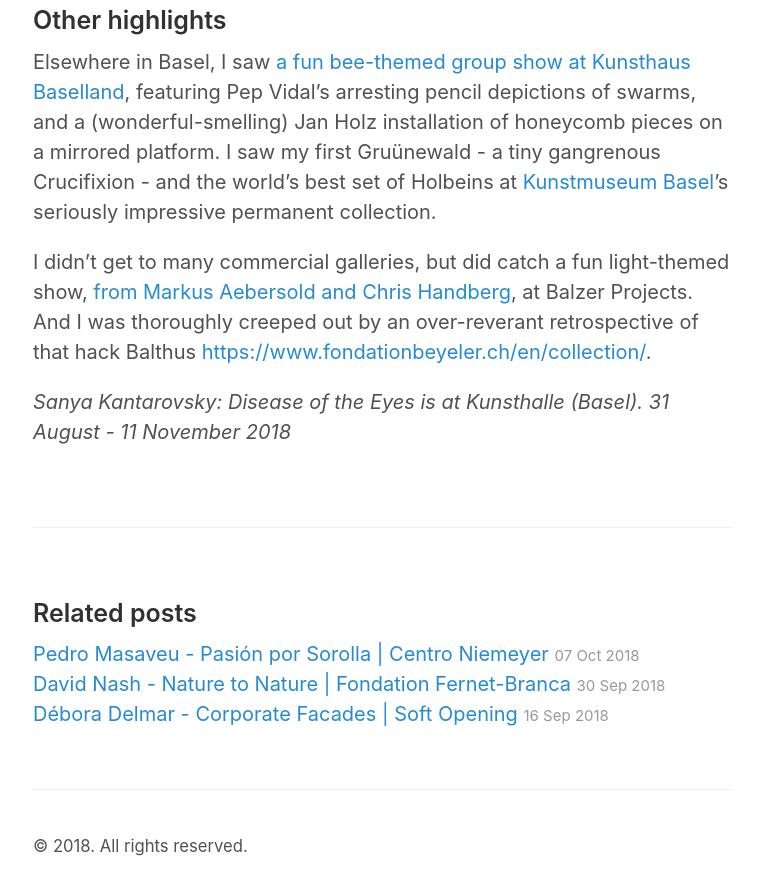
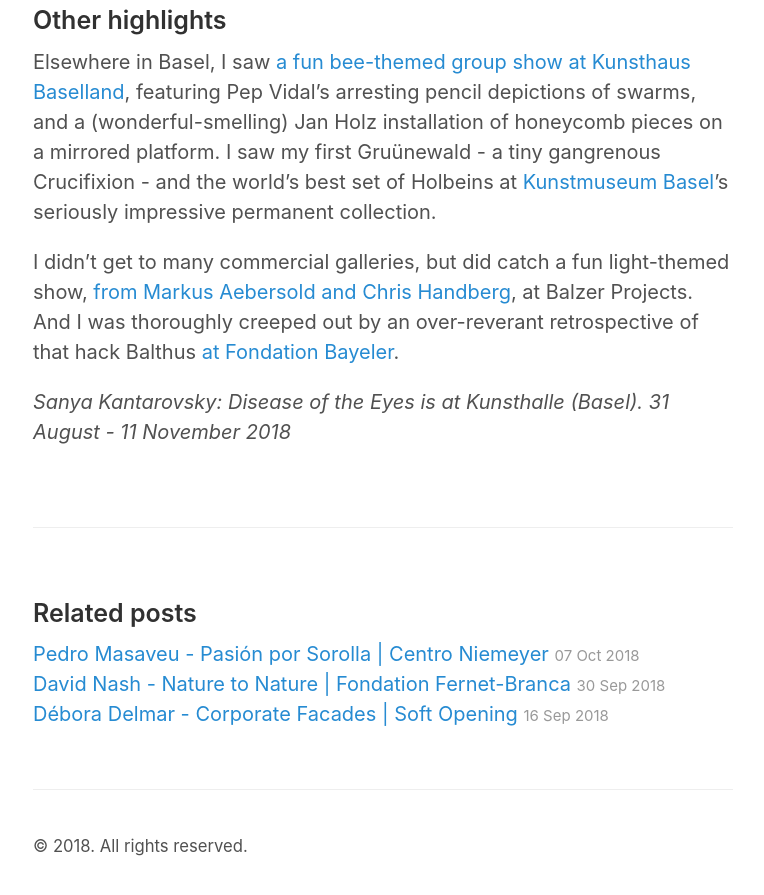
Before and after one commit to JMDKC/jmdkc.github.io, a Jekyll site: the page built from _posts/2018-09-23-kantarovsky-kunsthalle.md, in a window 1280 px wide and 900 px high, scrolled down 2325 px. Shown: the top 895 px of the window, without its empty margins (257-1021 px from the left). Built offline with Jekyll 4.4.1, drawn with Linux system fonts in a browser that asks for light colours.

Commit message:
amended kantarovsky post

```diff
--- a/_posts/2018-09-23-kantarovsky-kunsthalle.md
+++ b/_posts/2018-09-23-kantarovsky-kunsthalle.md
@@ -20,6 +20,6 @@ Kantarovsky's clearly a major talent. Simultaneously lush, creepy and funny, I h
 
 Elsewhere in Basel, I saw [a fun bee-themed group show at Kunsthaus Baselland](https://kunsthausbaselland.ch/ausstellungen/beehave), featuring Pep Vidal's arresting pencil depictions of swarms, and a (wonderful-smelling) Jan Holz installation of honeycomb pieces on a mirrored platform. I saw my first Gruünewald - a tiny gangrenous Crucifixion - and the world's best set of Holbeins at [Kunstmuseum Basel](https://kunstmuseumbasel.ch/)'s seriously impressive permanent collection.
 
-I didn't get to many commercial galleries, but did catch a fun light-themed show, [from Markus Aebersold and Chris Handberg](http://balzerprojects.com/absolute-solids/), at Balzer Projects. And I was thoroughly creeped out by an over-reverant retrospective of that hack Balthus [https://www.fondationbeyeler.ch/en/collection/](at Fondation Bayeler).
+I didn't get to many commercial galleries, but did catch a fun light-themed show, [from Markus Aebersold and Chris Handberg](http://balzerprojects.com/absolute-solids/), at Balzer Projects. And I was thoroughly creeped out by an over-reverant retrospective of that hack Balthus [at Fondation Bayeler](https://www.fondationbeyeler.ch/en/collection/).
 
 *Sanya Kantarovsky: Disease of the Eyes is at Kunsthalle (Basel). 31 August - 11 November 2018*
```
